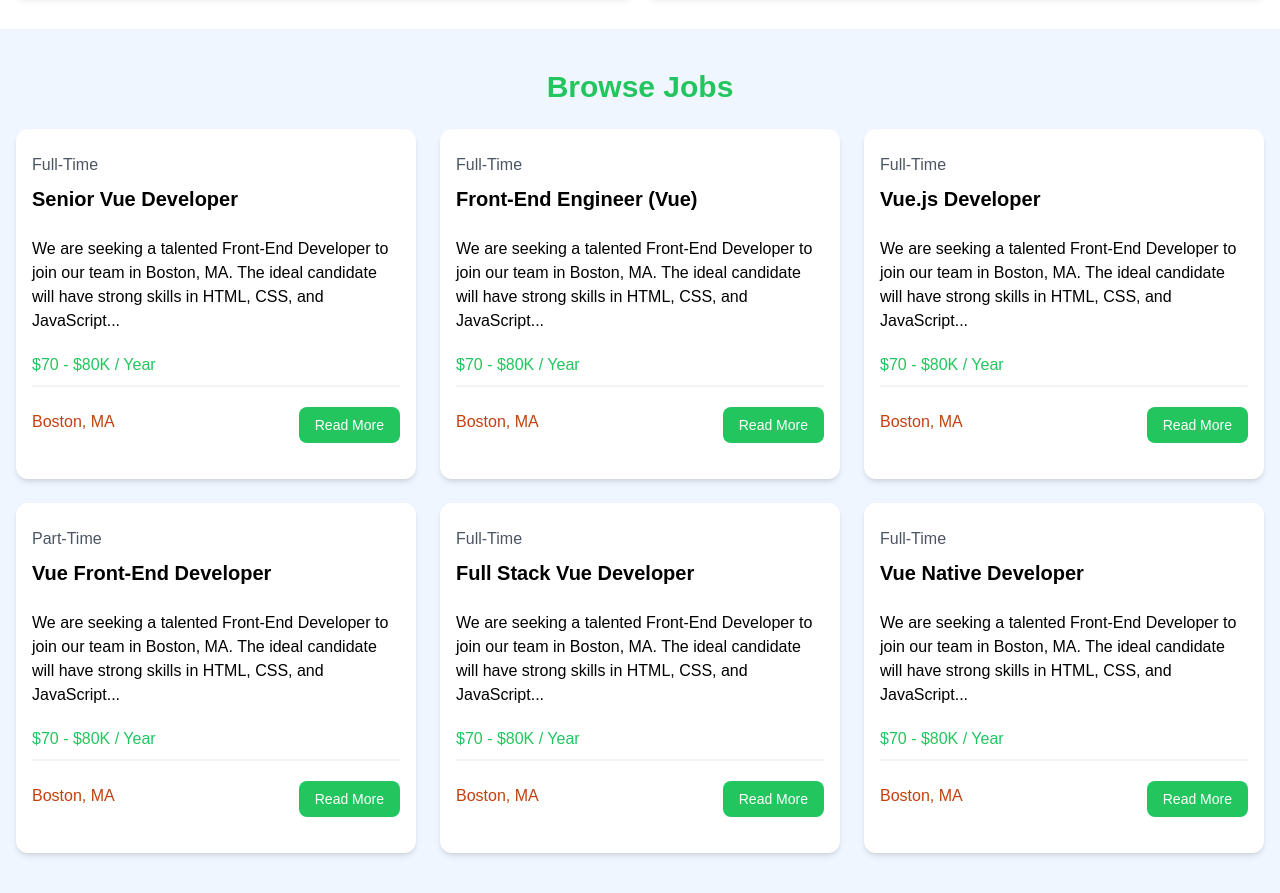
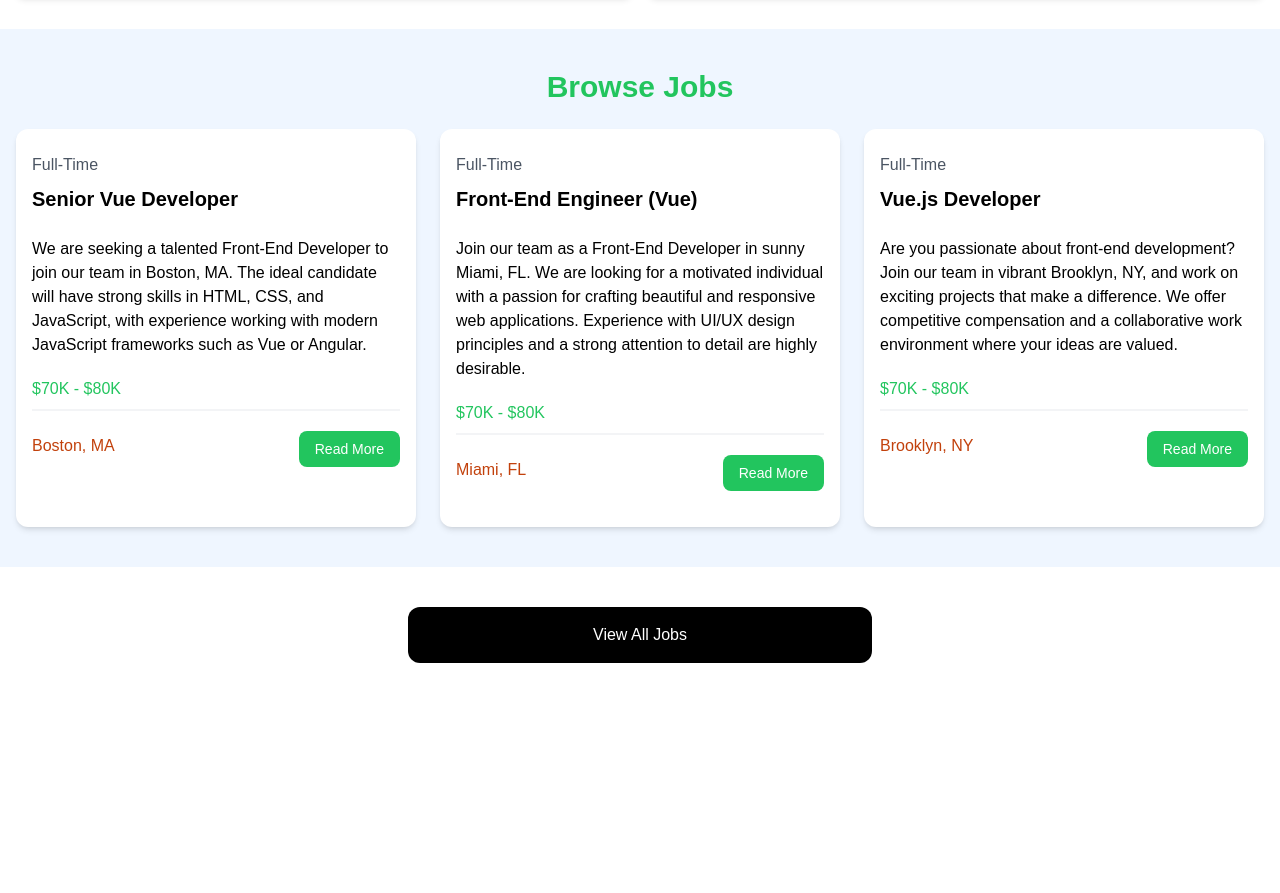
Before and after one commit to sldimitrov/VueJobs, a Vue app: page / in a window 1280 px wide. Shown: the part 580-1473 px from the top of the page. After the commit the page ends 1283 px from the top, so only its background shows below. Built offline with nearby package versions, Linux system fonts and the light colour scheme.

Commit message:
Add jobs dynamic data and limit the job listing to three with a button

```diff
--- a/src/App.vue
+++ b/src/App.vue
@@ -7,7 +7,7 @@
 
 <template>
   <NavBar />
-  <Hero  />
+  <Hero />
   <HomeCards />
-  <JobListings />
+  <JobListings :limit="3" :show-button="true" />
 </template>
--- a/src/components/JobItem.vue
+++ b/src/components/JobItem.vue
@@ -2,14 +2,9 @@
 import { defineProps } from 'vue';
 
 defineProps({
-  jobType: {
-    type: String,
-    default: 'FullTime',
-  },
-  jobTitle: {
-    type: String,
-    default: 'Senior Vue Developer',
-  },
+  job: {
+    type: Object,
+  }
 })
 </script>
 
@@ -18,27 +13,25 @@
 <div class="bg-white rounded-xl shadow-md relative">
   <div class="p-4">
     <div class="mb-6">
-      <div class="text-gray-600 my-2">{{ jobType }}</div>
-      <h3 class="text-xl font-bold">{{ jobTitle }}</h3>
+      <div class="text-gray-600 my-2">{{ job.type }}</div>
+      <h3 class="text-xl font-bold">{{ job.title }}</h3>
     </div>
 
     <div class="mb-5">
-      We are seeking a talented Front-End Developer to join our team
-      in Boston, MA. The ideal candidate will have strong skills in
-      HTML, CSS, and JavaScript...
+      {{ job.description }}
     </div>
 
-    <h3 class="text-green-500 mb-2">$70 - $80K / Year</h3>
+    <h3 class="text-green-500 mb-2">{{ job.salary }}</h3>
 
     <div class="border border-gray-100 mb-5"></div>
 
     <div class="flex flex-col lg:flex-row justify-between mb-4">
       <div class="text-orange-700 mb-3">
         <i class="fa-solid fa-location-dot text-lg"></i>
-        Boston, MA
+        {{ job.location }}
       </div>
       <a
-        href="job.html"
+        :href="'/job/' + job.id"
         class="h-[36px] bg-green-500 hover:bg-green-600 text-white px-4 py-2 rounded-lg text-center text-sm"
       >
         Read More
--- a/src/components/JobListings.vue
+++ b/src/components/JobListings.vue
@@ -1,7 +1,15 @@
 <script setup>
 import jsonData from '@/jobs.json'
 import JobItem from './JobItem.vue';
-import { ref} from 'vue'
+import { ref, defineProps } from 'vue'
+
+defineProps({
+  limit: Number,
+  showButton: {
+    type: Boolean,
+    default: false,
+  }
+})
 
 const jobs = ref(jsonData)
 </script>
@@ -13,11 +21,15 @@
         Browse Jobs
       </h2>
       <div class="grid grid-cols-1 md:grid-cols-3 gap-6">
-        <div v-for="job in jobs" :key="job.id">
-          <JobItem :jobType="job.type" :jobTitle="job.title" />
-        </div>
+        <JobItem v-for="job in jobs.slice(0, limit || jobs.length)" :key="job.id" :job="job" />
       </div>
     </div>
   </section>
-
+  <section v-if="showButton" class="m-auto max-w-lg my-10 px-6">
+      <a
+        href="jobs"
+        class="block bg-black text-white text-center py-4 px-6 rounded-xl hover:bg-gray-700"
+        >View All Jobs</a
+      >
+    </section>
 </template>
```
